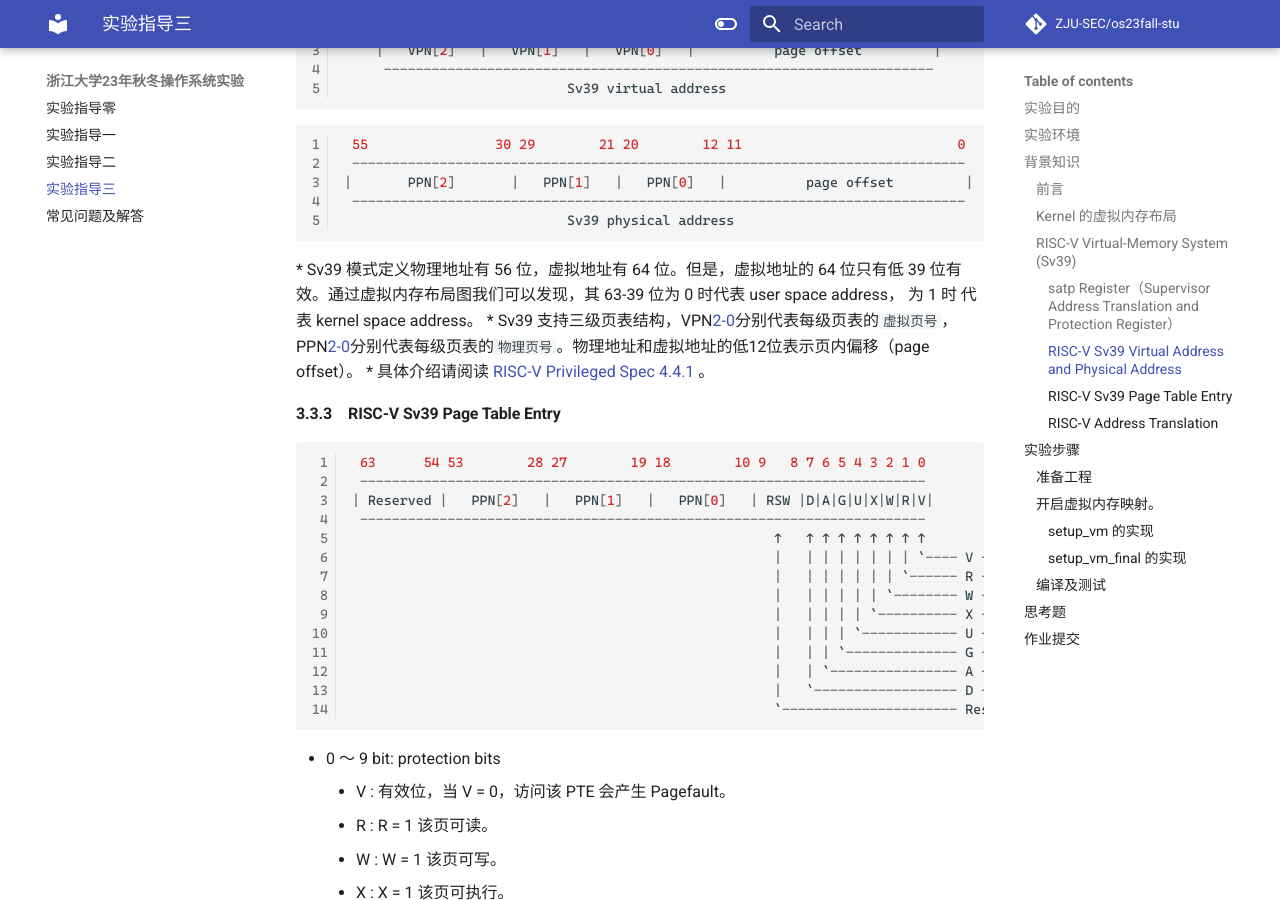
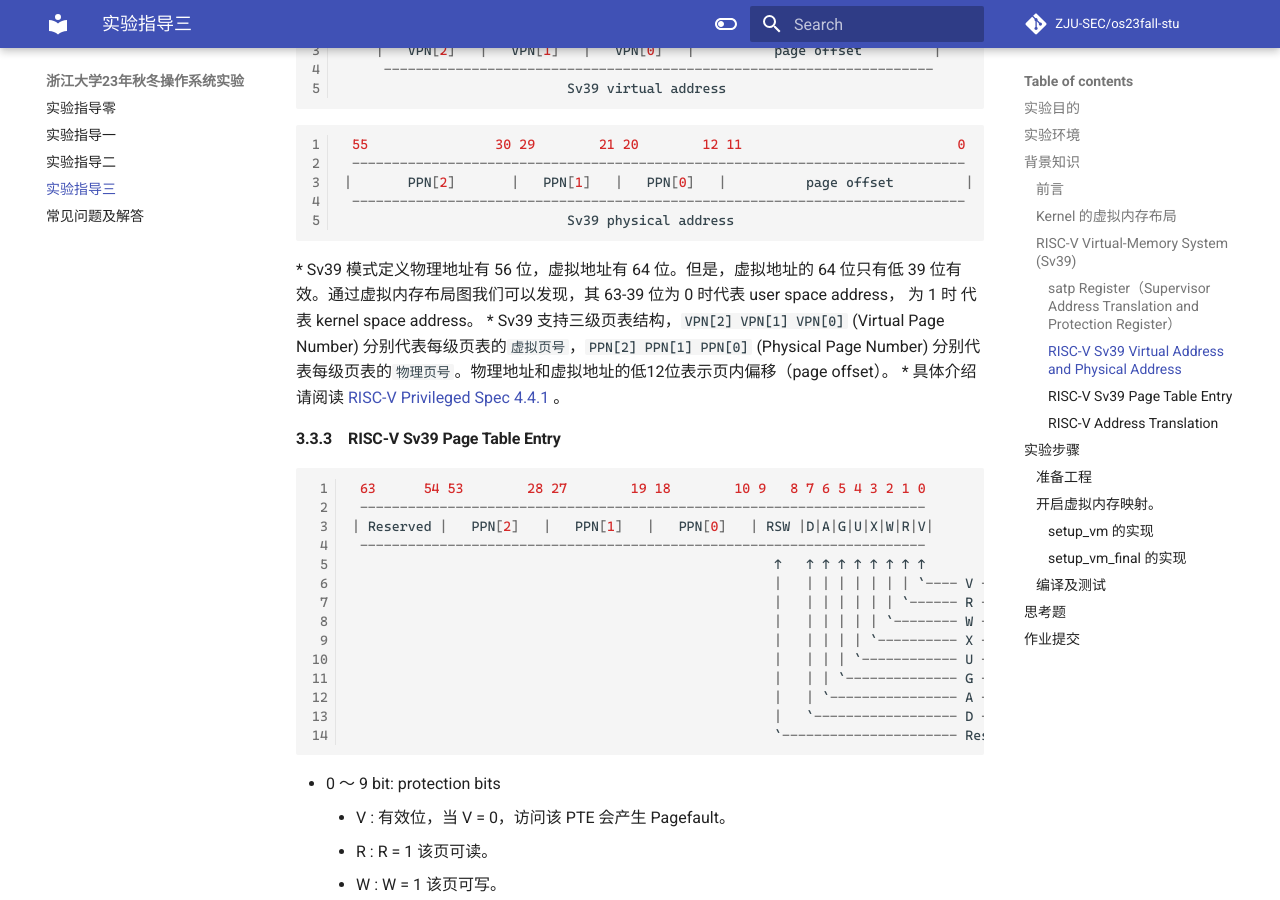
Before and after one commit to NoyException/zju_os_lab, an MkDocs documentation site: the page built from docs/lab3.md, in a window 1280 px wide and 900 px high, scrolled down 2147 px. Built offline with MkDocs 1.6.1 and Material for MkDocs 9.7.7, drawn with Linux system fonts in a browser that asks for light colours; some web fonts are replaced; comment, search, counter and statistics services are not loaded.

Commit message:
fix: fix link

````diff
--- a/docs/lab3.md
+++ b/docs/lab3.md
@@ -89,7 +89,7 @@ start_address             end_address
 
 ```
 * Sv39 模式定义物理地址有 56 位，虚拟地址有 64 位。但是，虚拟地址的 64 位只有低 39 位有效。通过虚拟内存布局图我们可以发现，其 63-39 位为 0 时代表 user space address， 为 1 时 代表 kernel space address。
-* Sv39 支持三级页表结构，VPN[2-0](Virtual Page Number)分别代表每级页表的`虚拟页号`，PPN[2-0](Physical Page Number)分别代表每级页表的`物理页号`。物理地址和虚拟地址的低12位表示页内偏移（page offset）。
+* Sv39 支持三级页表结构，`VPN[2] VPN[1] VPN[0]` (Virtual Page Number) 分别代表每级页表的`虚拟页号`，`PPN[2] PPN[1] PPN[0]` (Physical Page Number) 分别代表每级页表的`物理页号`。物理地址和虚拟地址的低12位表示页内偏移（page offset）。
 * 具体介绍请阅读 [RISC-V Privileged Spec 4.4.1](https://www.five-embeddev.com/riscv-isa-manual/latest/supervisor.html#sec:sv39) 。
 
 
````
